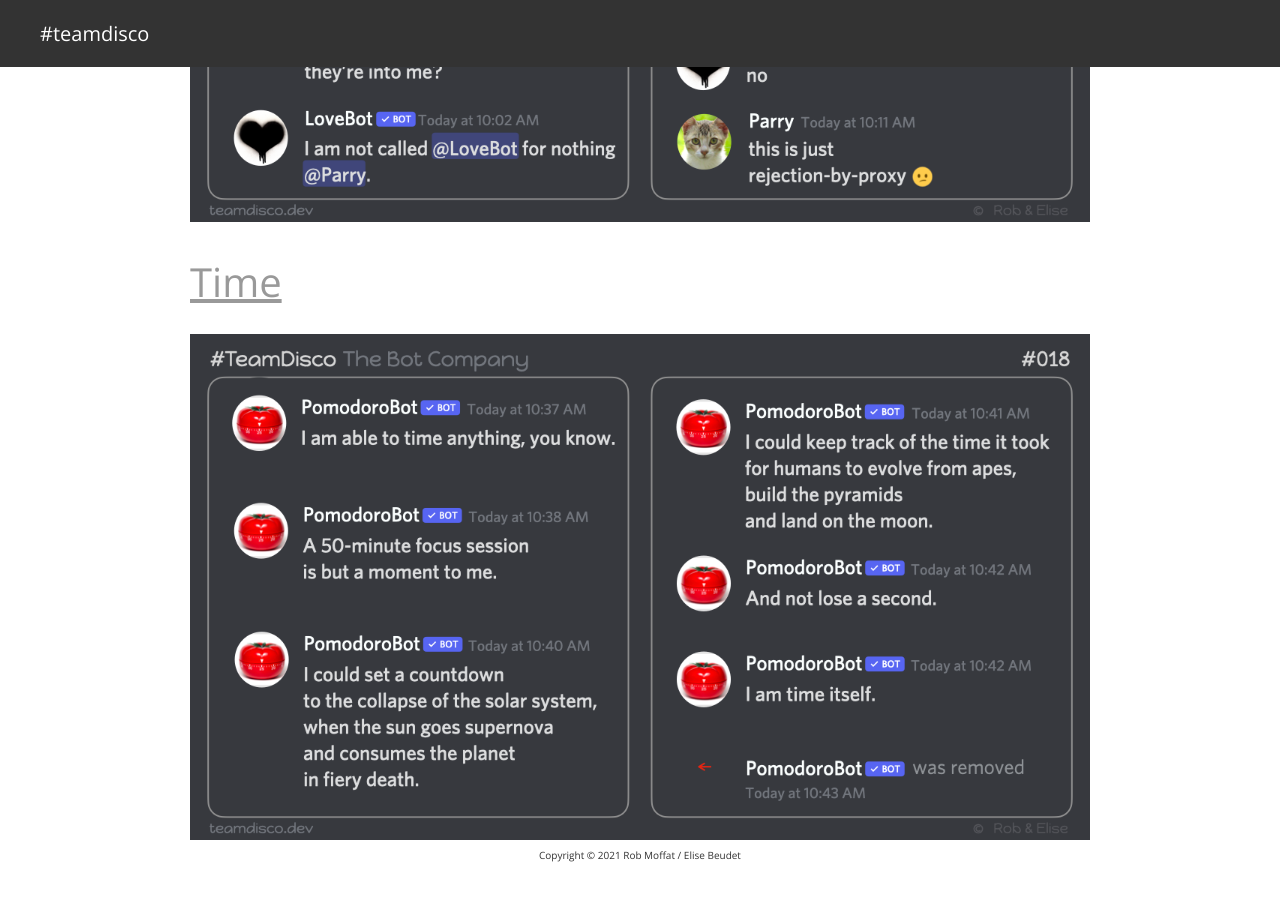
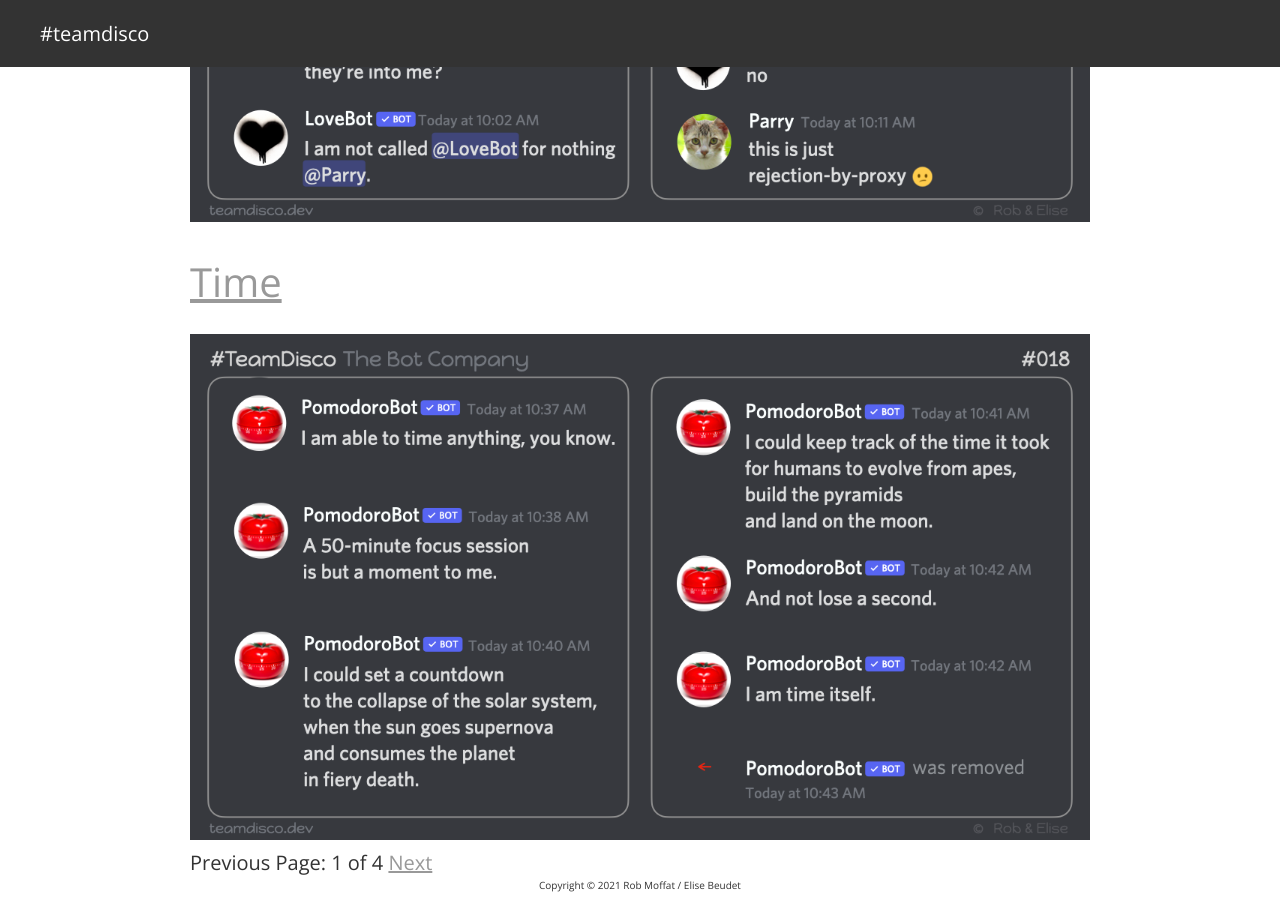
Before and after one commit to robmoffat/teamdisco, a Jekyll site: the page built from index.html, in a window 1280 px wide and 900 px high, scrolled down 3101 px. Built offline with Jekyll 4.4.1, drawn with Linux system fonts in a browser that asks for light colours; the list of posts is cut into pages by our own code; before the commit the page ends 3971 px from its top, so only the background shows below that.

Commit message:
Blog roll

```diff
--- a/index.html
+++ b/index.html
@@ -23,3 +23,22 @@
   </a>
 {% endfor %}
 </div>
+
+<!-- Pagination links -->
+<div class="pagination">
+  {% if paginator.previous_page %}
+    <a href="{{ paginator.previous_page_path }}" class="previous">
+      Previous
+    </a>
+  {% else %}
+    <span class="previous">Previous</span>
+  {% endif %}
+  <span class="page_number ">
+    Page: {{ paginator.page }} of {{ paginator.total_pages }}
+  </span>
+  {% if paginator.next_page %}
+    <a href="{{ paginator.next_page_path }}" class="next">Next</a>
+  {% else %}
+    <span class="next ">Next</span>
+  {% endif %}
+</div>
```
